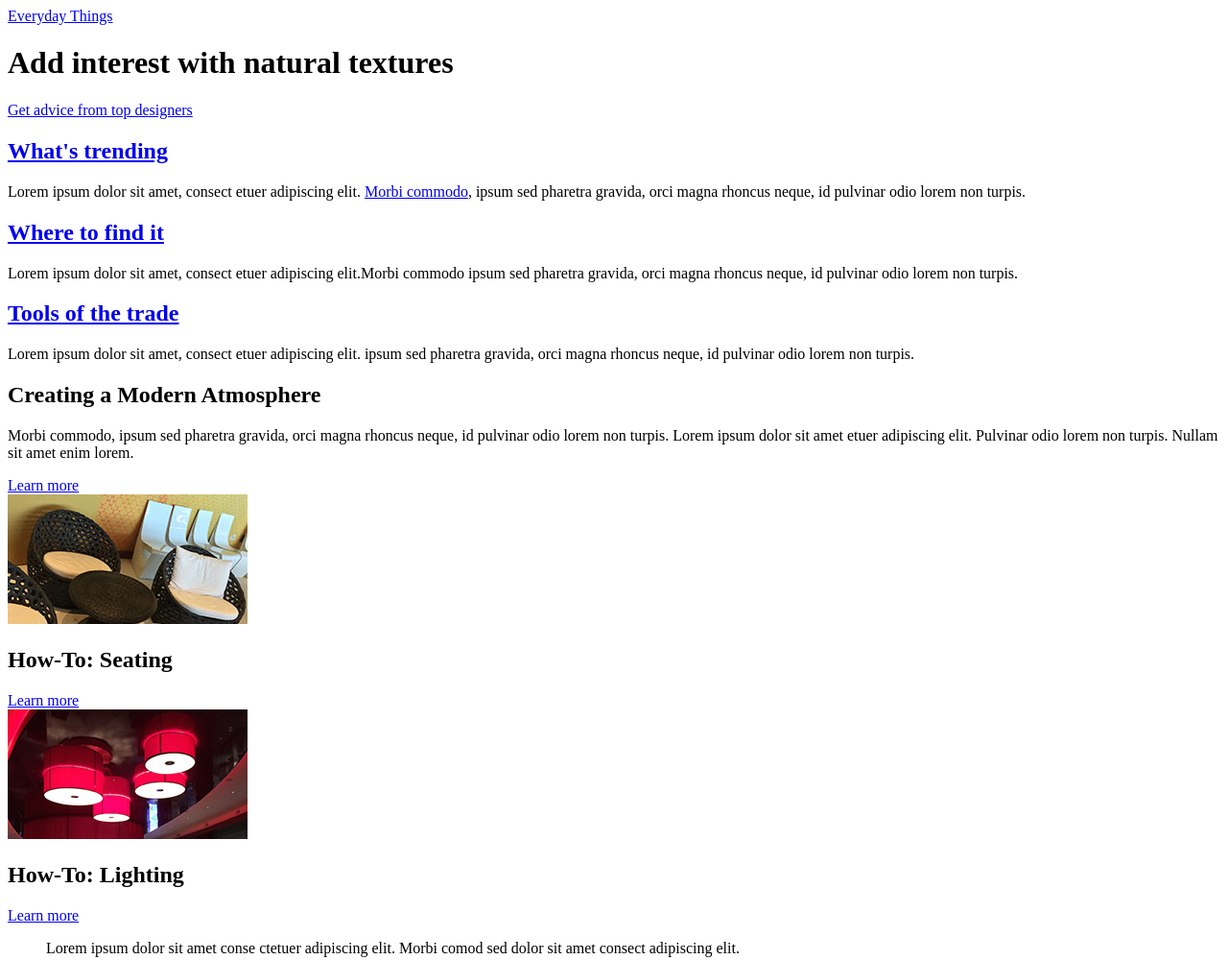
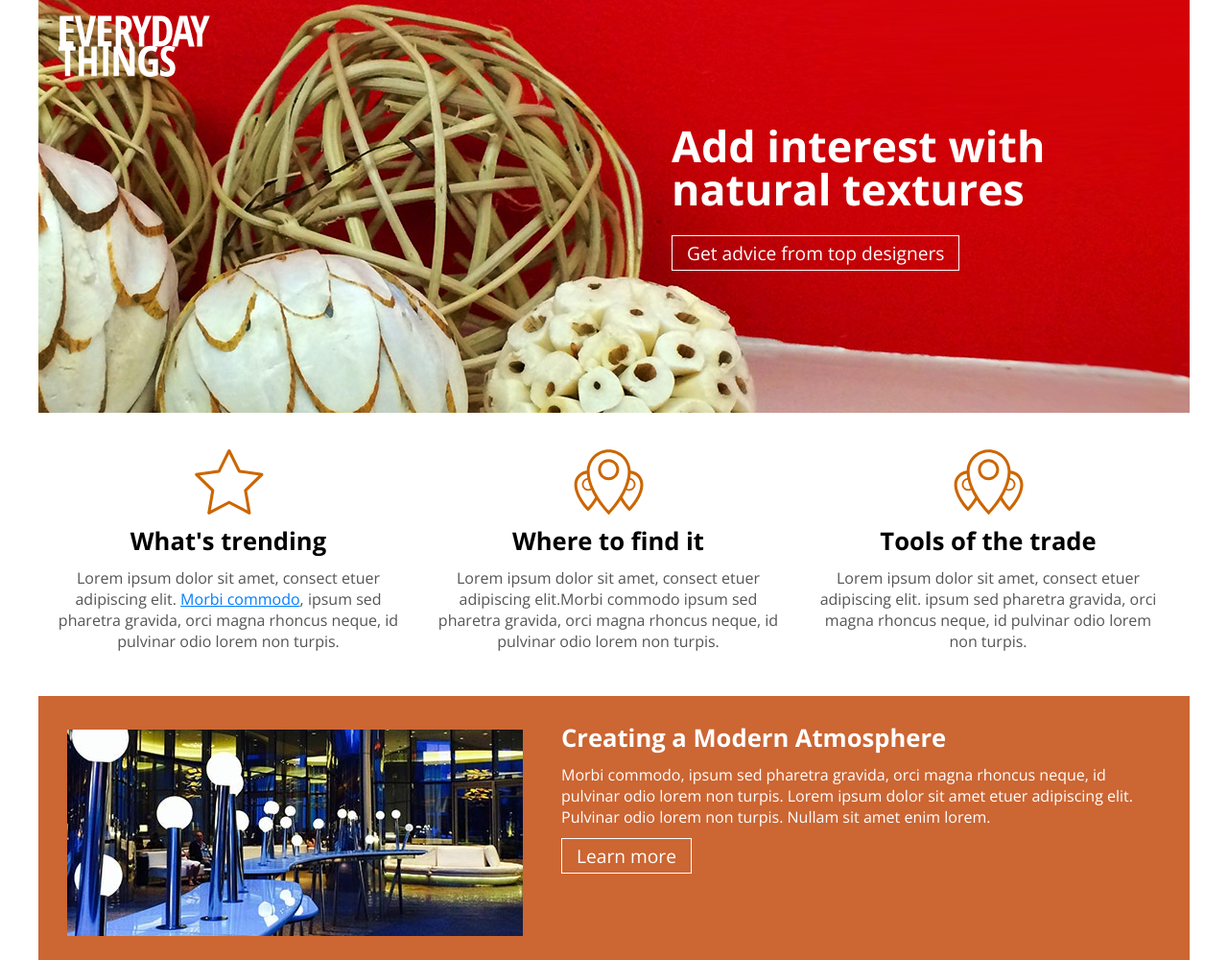
Before and after one commit to ajeshrkurup/HomeDesign, a plain HTML site: page index.html in a window 1280 px wide. Shown: the top 1000 px of the page at 96% size. Drawn offline with nearby package versions, Linux system fonts and the light colour scheme.

Commit message:
2nd commit - styling

```diff
--- a/css/screen.css
+++ b/css/screen.css
@@ -1 +1,213 @@
 /* CSS Document for Screens */
+
+/* Google Font */
+@import url(https://fonts.googleapis.com/css?family=Open+Sans:700,300,300italic,700italic);
+
+body {
+    font-family: 'Open Sans', sans-serif;
+    font-size: 16px;
+    font-weight: 300;
+    color: #555;
+    margin: 0;
+    padding: 0;
+}
+
+#main-container {
+    max-width: 1200px;
+    margin: 0 auto;
+}
+
+/* Text */
+
+h1 {
+    margin: 0 0 1em 0;
+    font-size: 2.8em;
+    font-weight: 700;
+}
+
+h2 {
+    margin: 0 0 .5em 0;
+    font-size: 1.6em;
+    font-weight: 700;
+    line-height: 1.1em;
+}
+
+p {
+    margin: 0 0 1em 0;
+}
+
+a {
+    color: #007eff;
+}
+
+a:visited {
+    color: #65b1ff;
+}
+
+a.btn {
+    font-size: 1.2em;
+    text-decoration: none;
+    color: #fff;
+    border: 1px solid #fff;
+    padding: 4px 15px;
+    transition:background-color .5s;
+    -webkit-transition: background-color .5s;
+}
+
+a.btn:hover {
+    background-color: rgba(0,0,0,.3);
+}
+
+/* Header */
+
+header {
+    height: 430px;
+    background: #cf0004 url(../images/banner_1200.jpg) no-repeat center bottom;
+    position: relative;
+}
+
+header a.logo {
+    position: absolute;
+    display: block;
+    width: 160px;
+    height: 66px;
+    background: url(../images/logo.svg) no-repeat 0 0;
+    background-size: contain;
+    top: 15px;
+    left: 20px;
+}
+
+header a.logo span {
+    display: none;
+}
+
+header div.hero {
+    position: absolute;
+    width: 42%;
+    top: 130px;
+    left: 55%;
+}
+
+header div.hero h1 {
+    line-height: 1em;
+    margin: 0 0 30px 0;
+    color: #fff;
+}
+
+
+/*-------------------------------------------------------------------
+                            SECTION ALL
+-------------------------------------------------------------------*/
+
+section {
+    padding: 0 30px;
+}
+
+section::after {
+    content: "";
+    display: block;
+    clear: both;
+}
+
+
+/*-------------------------------------------------------------------
+                            SECTION MAIN
+-------------------------------------------------------------------*/
+
+section.main {
+    margin-top: 20px;
+    margin-bottom: 30px;
+    padding: 0;
+}
+
+section.main aside {
+    width: 33%;
+    float: left;
+    text-align: center;
+}
+
+section.main .content {
+    margin: 15px;
+    background: no-repeat center top;
+    background-size: 75px 75px;
+    padding-top: 85px;
+}
+
+section.main aside h2 a {
+    color: #000;
+    text-decoration: none;
+}
+
+section.main aside h2 a:hover {
+    text-decoration: underline;
+}
+
+section.main aside .content.trending {
+    background-image: url(../images/icon_star.svg);
+}
+
+section.main aside .content.find-it {
+    background-image: url(../images/icon_marker.svg);
+}
+
+section.main aside .content.tools {
+    background-image: url(../images/icon_marker.svg);
+}
+
+
+/*-------------------------------------------------------------------
+                            SECTION ATMOSHPERE
+-------------------------------------------------------------------*/
+
+section.atmosphere {
+    background-color: #cc6633;
+    padding-top: 30px;
+    padding-bottom: 30px;
+    color: #fff;
+}
+
+section.atmosphere aside {
+    padding: 0 20px 0 515px;
+    background: url(../images/photo_lounge.jpg) no-repeat 0 5px;
+    min-height: 220px;
+}
+
+
+/*-------------------------------------------------------------------
+                            SECTION HOW TO
+-------------------------------------------------------------------*/
+
+section.how-to {
+    background-color: #eee9d9;
+    position: relative;
+}
+
+section.how-to aside {
+    width: 30%;
+    float: left;
+    margin-right: 10px;
+}
+
+section.how-to aside .content {
+    padding: 30px 30px 20px 0;
+}
+
+section.how-to aside .content img {
+    display: block;
+    margin-bottom: 15px;
+    width: 70%;
+}
+
+section.how-to aside .content h4 {
+    margin-bottom: 0;
+}
+
+section.how-to aside .content p {
+    margin-bottom: .5em;
+}
+
+section.how-to aside .content a {
+    display: inline-block;
+    color: #cc6633;
+    font-weight: 700;
+}
--- a/index.html
+++ b/index.html
@@ -10,7 +10,7 @@
         <!-- Container div for all elements -->
         <div id="main-container">
             <header>
-                <a class="logo" title="Everyday Things" href="#">Everyday Things</a>
+                <a class="logo" title="Everyday Things" href="#"><span>Everyday Things</span></a>
                 <div class="hero">
                     <h1>Add interest with natural textures</h1>
                     <a class="btn" title="Get advice from top designers" href="#">Get advice from top designers</a>
@@ -19,45 +19,61 @@
 
 <!-- Section-1 Main -->
             <section class="main">
-                <div class="content">
+                <aside>
+                    <div class="content trending">
                         <h2><a href="#">What&apos;s trending</a></h2>
                         <p>Lorem ipsum dolor sit amet, consect etuer adipiscing elit. <a href="#">Morbi commodo</a>, ipsum sed pharetra gravida, orci magna rhoncus neque, id pulvinar odio lorem non turpis.</p>
                     </div>
-                <div class="content">
+                </aside>
+
+                <aside>
+                    <div class="content find-it">
                         <h2><a href="#">Where to find it</a></h2>
                         <p>Lorem ipsum dolor sit amet, consect etuer adipiscing elit.Morbi commodo ipsum sed pharetra gravida, orci magna rhoncus neque, id pulvinar odio lorem non turpis.</p>
                     </div>
-                <div class="content">
+                </aside>
+
+                <aside>
+                    <div class="content tools">
                         <h2><a href="#">Tools of the trade</a></h2>
                         <p>Lorem ipsum dolor sit amet, consect etuer adipiscing elit. ipsum sed pharetra gravida, orci magna rhoncus neque, id pulvinar odio lorem non turpis.</p>
                     </div>
+                </aside>
             </section>
 <!-- Section-1 Main -->
 
 <!-- Section-2 Atmosphere -->
             <section class="atmosphere">
+                <aside>
                     <div>
                         <h2>Creating a Modern Atmosphere</h2>
                         <p>Morbi commodo, ipsum sed pharetra gravida, orci magna rhoncus neque, id pulvinar odio lorem non turpis. Lorem ipsum dolor sit amet etuer adipiscing elit.  Pulvinar odio lorem non turpis. Nullam sit amet enim lorem.</p>
-                    <a title="Creating a modern atmosphere." href="#">Learn more</a>
+                        <a class="btn" title="Creating a modern atmosphere." href="#">Learn more</a>
                     </div>
+                </aside>
             </section>
 <!-- Section-2 Atmosphere -->
 
 <!-- Section-3 How-To -->
             <section class="how-to">
+                <aside>
                     <div class="content">
                         <img alt="Choosing the proper seating" src="images/photo_seating.jpg">
                         <h2>How-To: Seating</h2>
-                    <p></p>
+                        <p>Morbi commodo, ipsum sed pharetra gravida, orci magna rhoncus neque, id pulvinar odio lorem non turpis. Lorem ipsum dolor sit amet etuer adipiscing elit. </p>
                         <a title="Learn how to choose the proper seating." href="#">Learn more</a>
                     </div>
+                </aside>
+
+                <aside>
                     <div class="content">
                         <img alt="Choosing the proper lighting" src="images/photo_lighting.jpg">
                         <h2>How-To: Lighting</h2>
-                    <p></p>
+                        <p>Morbi commodo, ipsum sed pharetra gravida, orci magna rhoncus neque, id pulvinar odio lorem non turpis. Lorem ipsum dolor sit amet etuer adipiscing elit. </p>
                         <a title="Learn how to choose the proper lighting." href="#">Learn more</a>
                     </div>
+                </aside>
+
                 <blockquote>
                     <p class="quote">Lorem ipsum dolor sit amet conse ctetuer adipiscing elit. Morbi comod sed dolor sit amet consect adipiscing elit.</p>
 			<p class="credit"><strong>Author Name</strong><br><em>Business Title</em><br> Company</p>
```
Also changed, not shown: 1 other file. Lines whose indentation alone changed are shown as unchanged.
